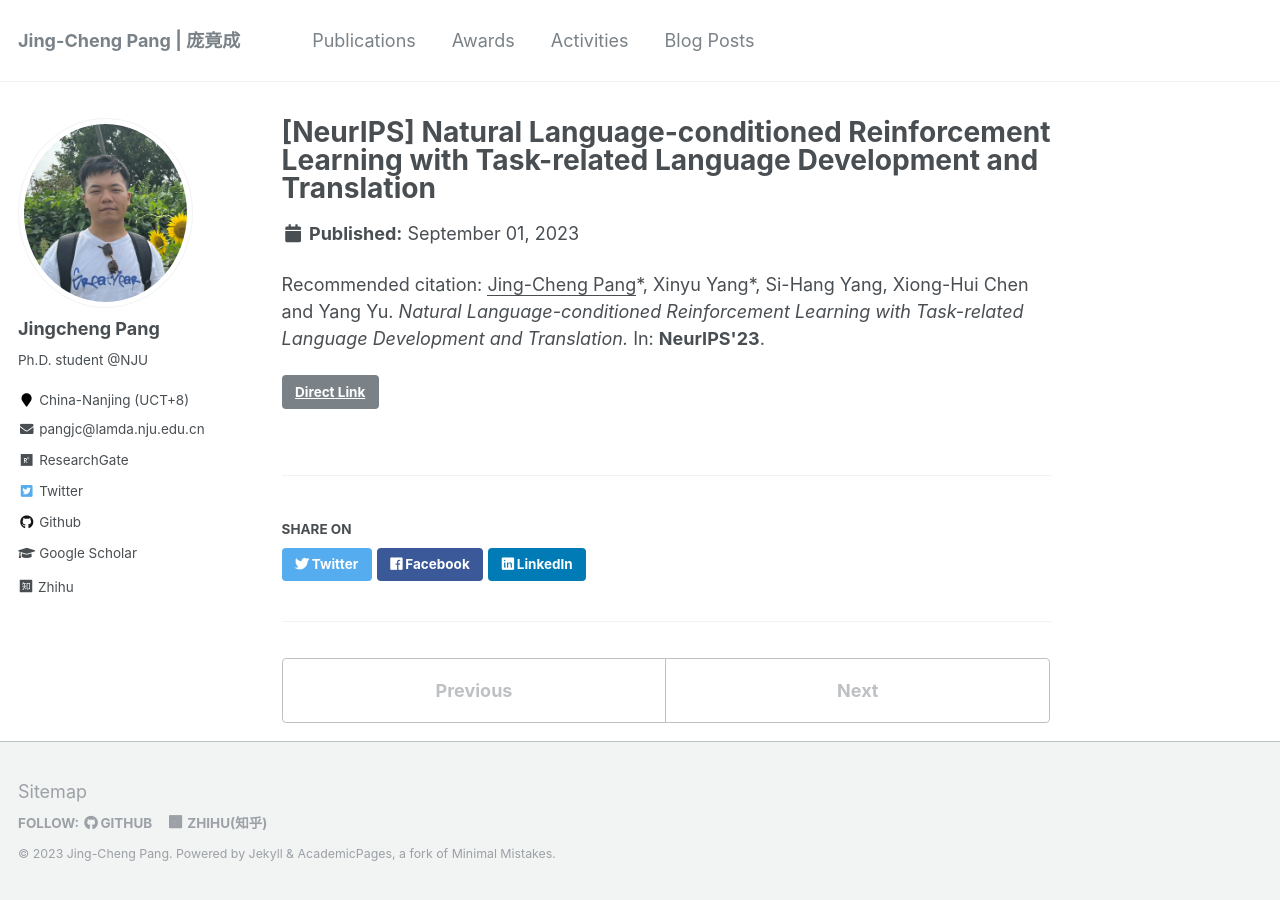
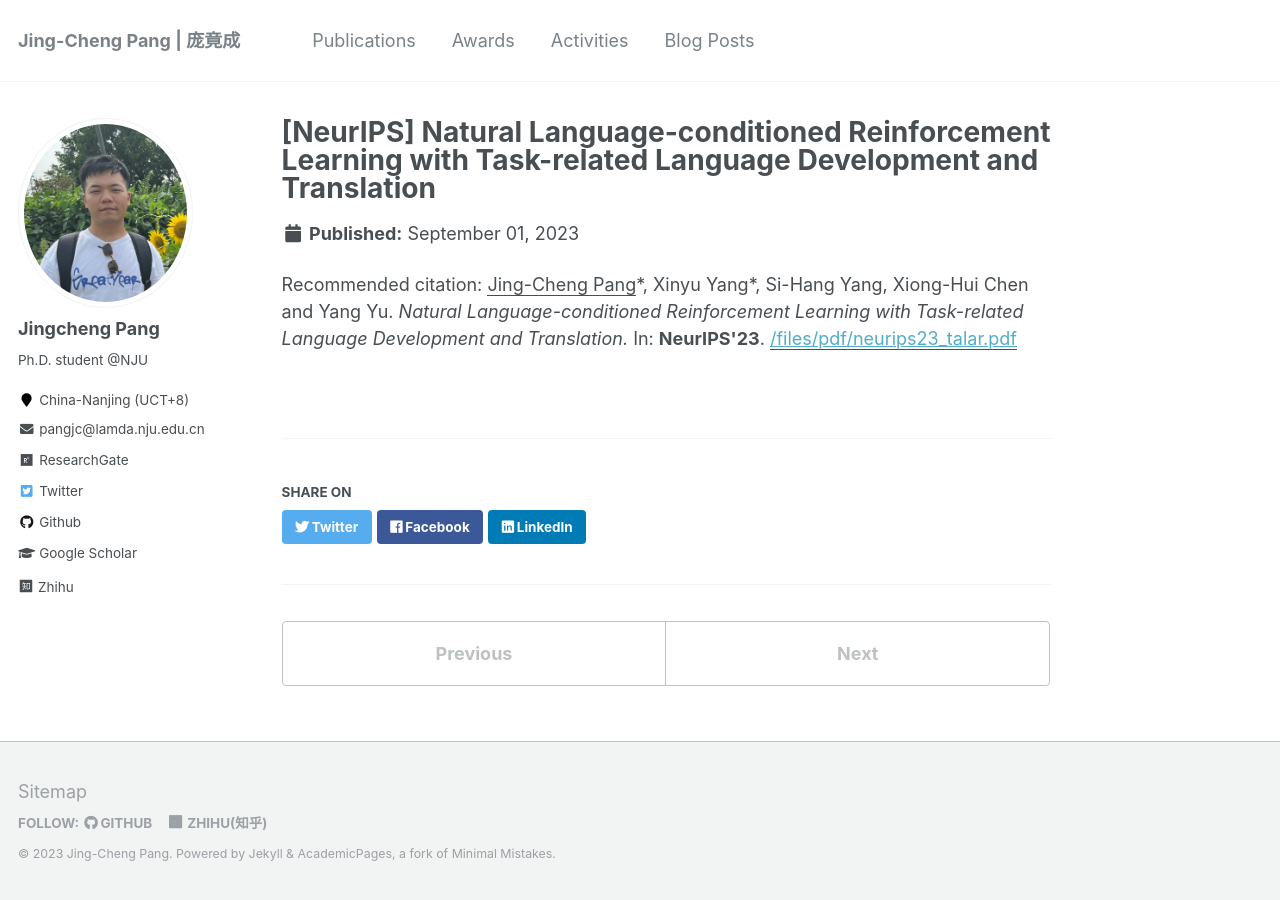
Before and after one commit to jingchengpang/jingchengpang.github.io, a Jekyll site: the page built from _publications/2023-neurips-talar.md, in a window 1280 px wide. Built offline with Jekyll 4.4.1, drawn with Linux system fonts in a browser that asks for light colours; a style sheet for code colours, icons or effects is not loaded.

Commit message:
update paper link

```diff
--- a/_publications/2023-neurips-talar.md
+++ b/_publications/2023-neurips-talar.md
@@ -5,6 +5,6 @@ permalink: /publication/2023-neurips-talar
 date: 2023-09-01
 pubtype: 'conference'
 github: 'https://github.com/lafmdp/TALAR'
-link: 'https://arxiv.org/abs/2302.09368'
+paperurl: '/files/pdf/neurips23_talar.pdf'
 citation: "<u>Jing-Cheng Pang</u>*, Xinyu Yang*, Si-Hang Yang, Xiong-Hui Chen and Yang Yu. <i> Natural Language-conditioned Reinforcement Learning with Task-related Language Development and Translation.</i> In: <b>NeurIPS'23</b>."
 ---
```
Also changed, not shown: _publications/2023-iros-o3f.md (+1 -1 lines), 1 other file.
